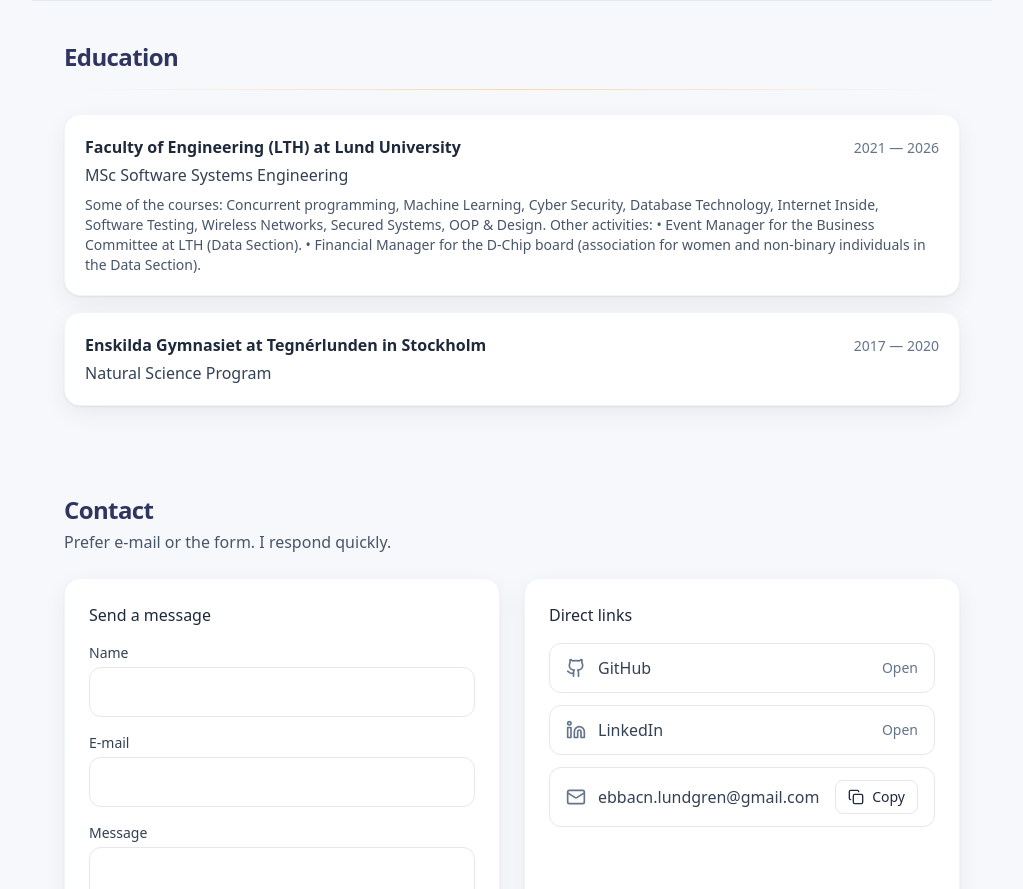
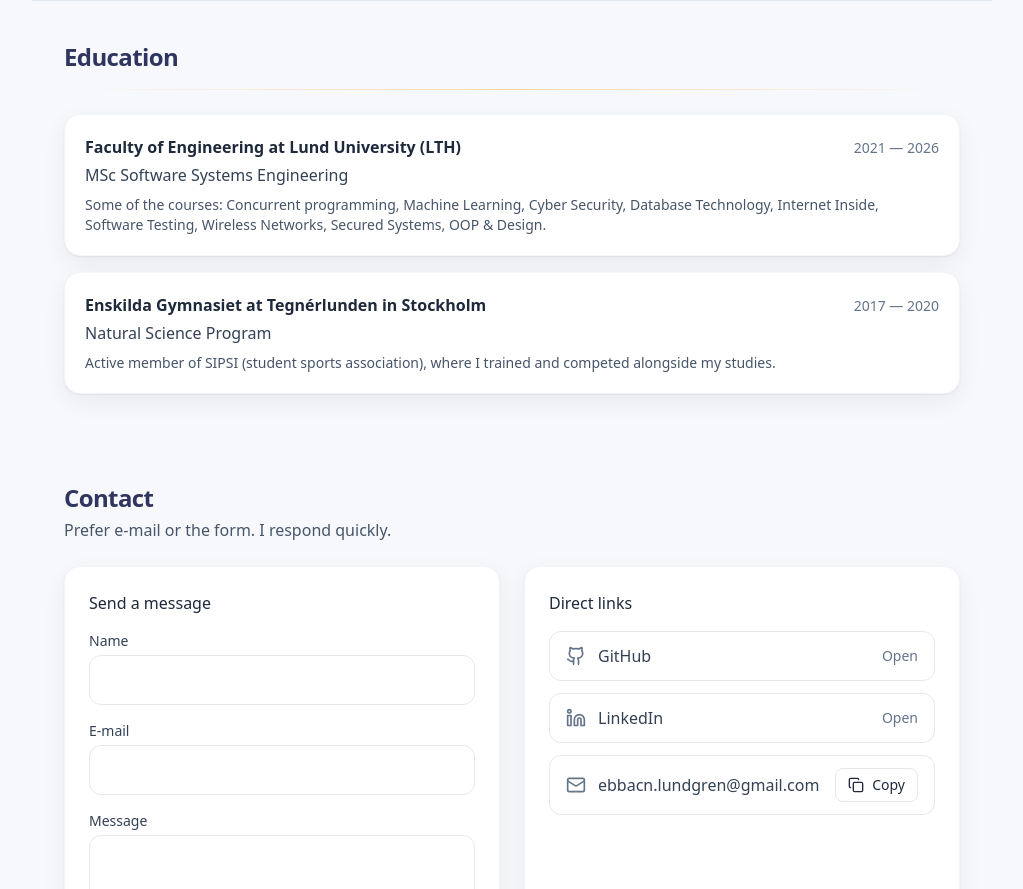
Before and after one commit to EbbacnLundgren/portfolio, a Next.js app: page / in a window 1280 px wide. Shown: the part 2400-3289 px from the top of the page, without its empty margins (128-1151 px from the left). Built offline with nearby package versions, Linux system fonts and the light colour scheme.

Commit message:
fixed it

```diff
--- a/content/data.ts
+++ b/content/data.ts
@@ -93,22 +93,17 @@
   ],
   education: [
     {
-      school: "Faculty of Engineering (LTH) at Lund University",
+      school: "Faculty of Engineering at Lund University (LTH)",
       degree: "MSc Software Systems Engineering",
       period: "2021 — 2026",
-      details: `
-      Some of the courses: Concurrent programming, Machine Learning, Cyber Security, Database Technology, Internet Inside, Software Testing, Wireless Networks, Secured Systems, OOP & Design.
-
-      Other activities:
-      • Event Manager for the Business Committee at LTH (Data Section).
-      • Financial Manager for the D-Chip board (association for women and non-binary individuals in the Data Section).
-      `
+      details:
+      "Some of the courses: Concurrent programming, Machine Learning, Cyber Security, Database Technology, Internet Inside, Software Testing, Wireless Networks, Secured Systems, OOP & Design."
     },
     {
       school: "Enskilda Gymnasiet at Tegnérlunden in Stockholm",
       degree: "Natural Science Program",
       period: "2017 — 2020",
-      detalis: "Active member of SIPSI (student sports association), where I trained and competed alongside my studies."
+      details: "Active member of SIPSI (student sports association), where I trained and competed alongside my studies."
     }
   ]
 };
```
